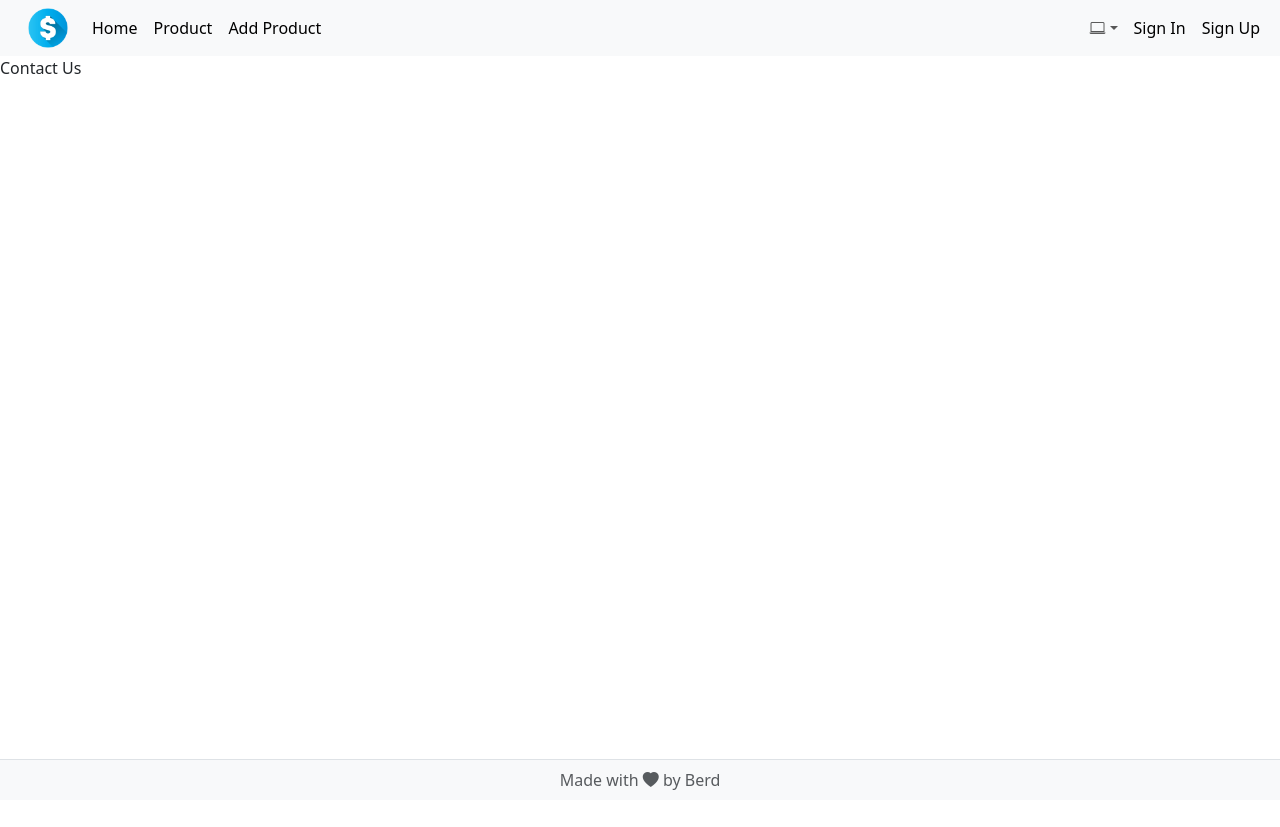
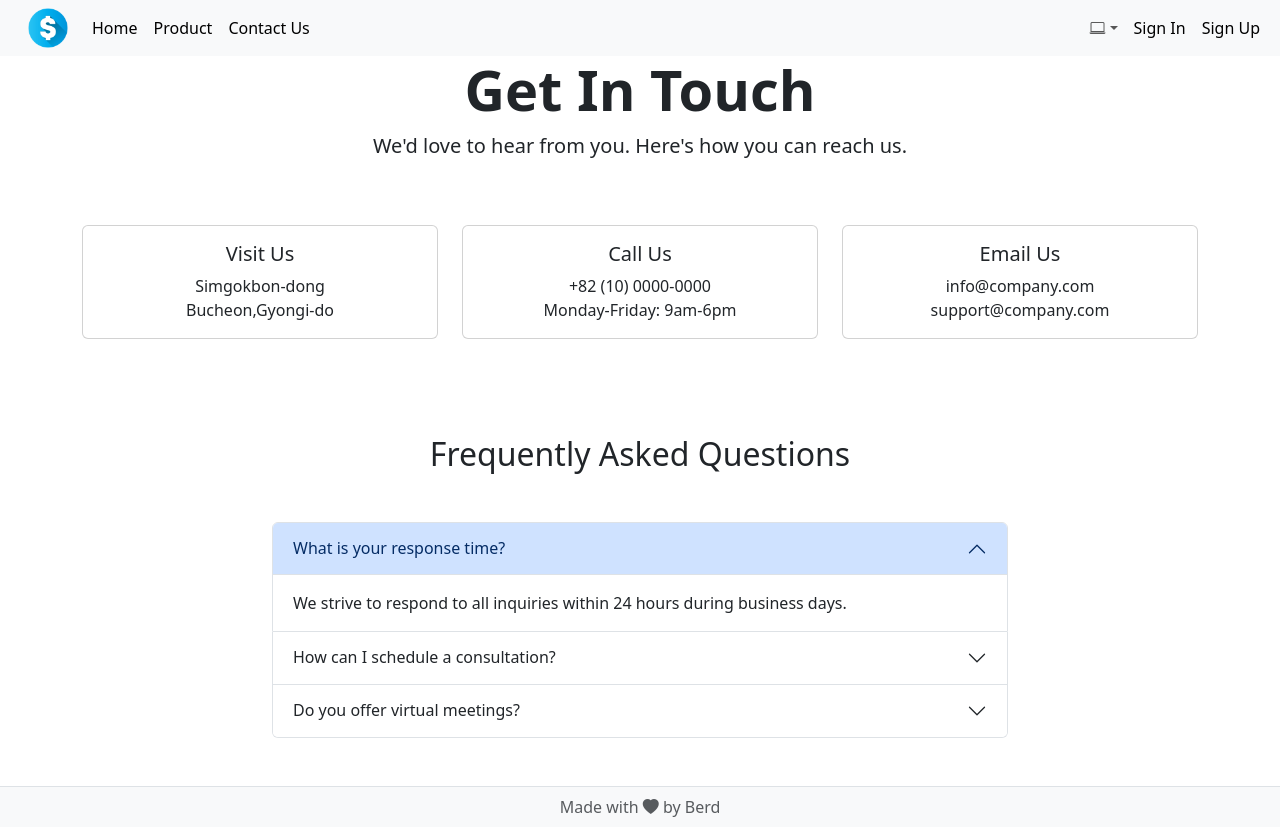
Before and after one commit to bekov28/granite-online-shop, a Vue app: page /contact-us in a window 1280 px wide. Before the commit the page ends 800 px from the top, so only its background shows below. Built offline with nearby package versions, Linux system fonts and the light colour scheme; no server answers.

Commit message:
contact us added

```diff
--- a/src/components/layout/Header.vue
+++ b/src/components/layout/Header.vue
@@ -35,8 +35,8 @@
             <router-link
               class="nav-link active"
               aria-current="page"
-              :to="{ name: APP_ROUTE_NAMES.PRODUCT_CREATE }"
-              >Add Product</router-link
+              :to="{ name: APP_ROUTE_NAMES.CONTACT_US }"
+              >Contact Us</router-link
             >
           </li>
         </ul>
@@ -82,7 +82,12 @@
             >
           </li>
           <li class="nav-item" v-if="authStore.isAuthenticated">
-            <button class="nav-link" @click="[authStore.signOutUser(), router.push({name: APP_ROUTE_NAMES.HOME})]">Sign Out</button>
+            <button
+              class="nav-link"
+              @click="[authStore.signOutUser(), router.push({ name: APP_ROUTE_NAMES.HOME })]"
+            >
+              Sign Out
+            </button>
           </li>
         </ul>
       </div>
--- a/src/views/home/ContactUs.vue
+++ b/src/views/home/ContactUs.vue
@@ -1 +1,114 @@
-<template>Contact Us</template>
+<template>
+  <!-- Hero Section -->
+  <section class="hero-section">
+    <div class="container text-center">
+      <h1 class="display-4 fw-bold">Get In Touch</h1>
+      <p class="lead">We'd love to hear from you. Here's how you can reach us.</p>
+    </div>
+  </section>
+
+  <!-- Contact Info Cards -->
+  <section class="py-5">
+    <div class="container">
+      <div class="row g-4">
+        <div class="col-md-4">
+          <div class="card h-100 text-center contact-info-card">
+            <div class="card-body">
+              <i class="fas fa-map-marker-alt fa-3x text-primary mb-3"></i>
+              <h5 class="card-title">Visit Us</h5>
+              <p class="card-text">Simgokbon-dong<br />Bucheon,Gyongi-do</p>
+            </div>
+          </div>
+        </div>
+        <div class="col-md-4">
+          <div class="card h-100 text-center contact-info-card">
+            <div class="card-body">
+              <i class="fas fa-phone fa-3x text-primary mb-3"></i>
+              <h5 class="card-title">Call Us</h5>
+              <p class="card-text">+82 (10) 0000-0000<br />Monday-Friday: 9am-6pm</p>
+            </div>
+          </div>
+        </div>
+        <div class="col-md-4">
+          <div class="card h-100 text-center contact-info-card">
+            <div class="card-body">
+              <i class="fas fa-envelope fa-3x text-primary mb-3"></i>
+              <h5 class="card-title">Email Us</h5>
+              <p class="card-text">info@company.com<br />support@company.com</p>
+            </div>
+          </div>
+        </div>
+      </div>
+    </div>
+  </section>
+
+  <!-- FAQ Section -->
+  <section class="py-5">
+    <div class="container">
+      <h2 class="text-center mb-5">Frequently Asked Questions</h2>
+      <div class="row justify-content-center">
+        <div class="col-lg-8">
+          <div class="accordion" id="faqAccordion">
+            <div class="accordion-item">
+              <h2 class="accordion-header">
+                <button
+                  class="accordion-button"
+                  type="button"
+                  data-bs-toggle="collapse"
+                  data-bs-target="#faq1"
+                >
+                  What is your response time?
+                </button>
+              </h2>
+              <div
+                id="faq1"
+                class="accordion-collapse collapse show"
+                data-bs-parent="#faqAccordion"
+              >
+                <div class="accordion-body">
+                  We strive to respond to all inquiries within 24 hours during business days.
+                </div>
+              </div>
+            </div>
+            <div class="accordion-item">
+              <h2 class="accordion-header">
+                <button
+                  class="accordion-button collapsed"
+                  type="button"
+                  data-bs-toggle="collapse"
+                  data-bs-target="#faq2"
+                >
+                  How can I schedule a consultation?
+                </button>
+              </h2>
+              <div id="faq2" class="accordion-collapse collapse" data-bs-parent="#faqAccordion">
+                <div class="accordion-body">
+                  You can schedule a consultation by filling out our contact form or calling our
+                  office directly.
+                </div>
+              </div>
+            </div>
+            <div class="accordion-item">
+              <h2 class="accordion-header">
+                <button
+                  class="accordion-button collapsed"
+                  type="button"
+                  data-bs-toggle="collapse"
+                  data-bs-target="#faq3"
+                >
+                  Do you offer virtual meetings?
+                </button>
+              </h2>
+              <div id="faq3" class="accordion-collapse collapse" data-bs-parent="#faqAccordion">
+                <div class="accordion-body">
+                  Yes, we offer virtual meetings via Zoom, Teams, or other platforms based on your
+                  preference.
+                </div>
+              </div>
+            </div>
+          </div>
+        </div>
+      </div>
+    </div>
+  </section>
+</template>
```
